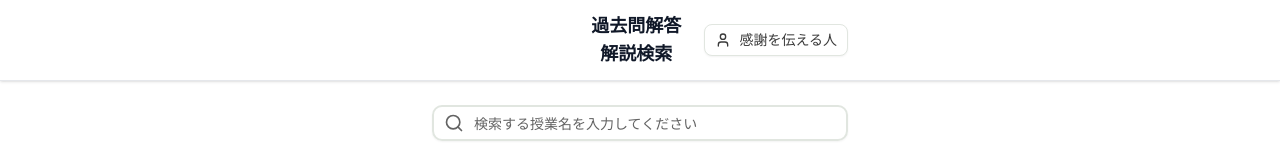
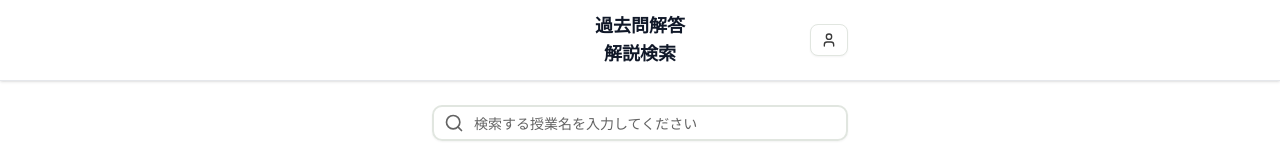
Before and after one commit to wolfmagnate/rsshackathon, a Next.js app: page / in a window 1280 px wide. Shown: the top 160 px of the page. Built offline with nearby package versions, Linux system fonts and the light colour scheme.

Commit message:
delete text

```diff
--- a/components/shared/AppHeader.tsx
+++ b/components/shared/AppHeader.tsx
@@ -37,7 +37,6 @@ export default function AppHeader({ className, children }: AppHeaderProps) {
                 <DropdownMenuTrigger asChild>
                     <Button variant="outline" size="sm" className="flex items-center gap-2">
                         <User className="h-4 w-4" />
-                        <span>{userMapping[currentUser]}</span>
                     </Button>
                 </DropdownMenuTrigger>
                 <DropdownMenuContent align="end" className="w-56">
```
